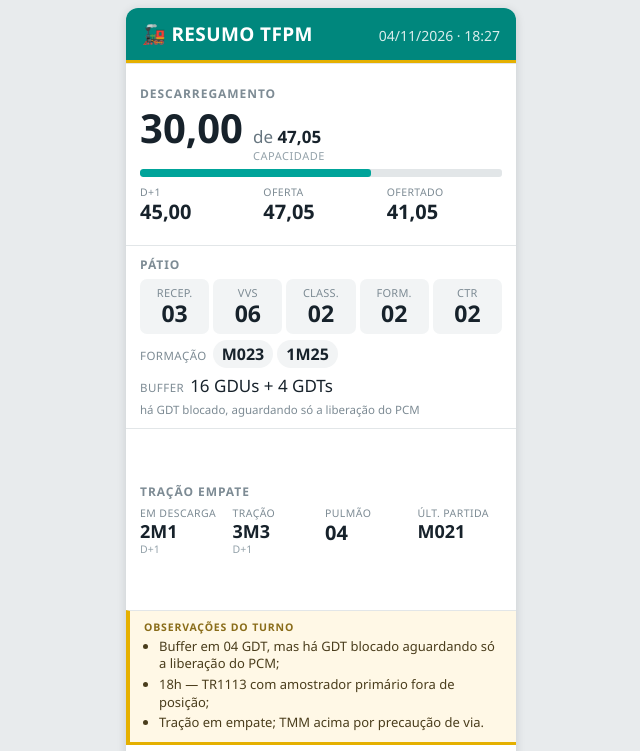
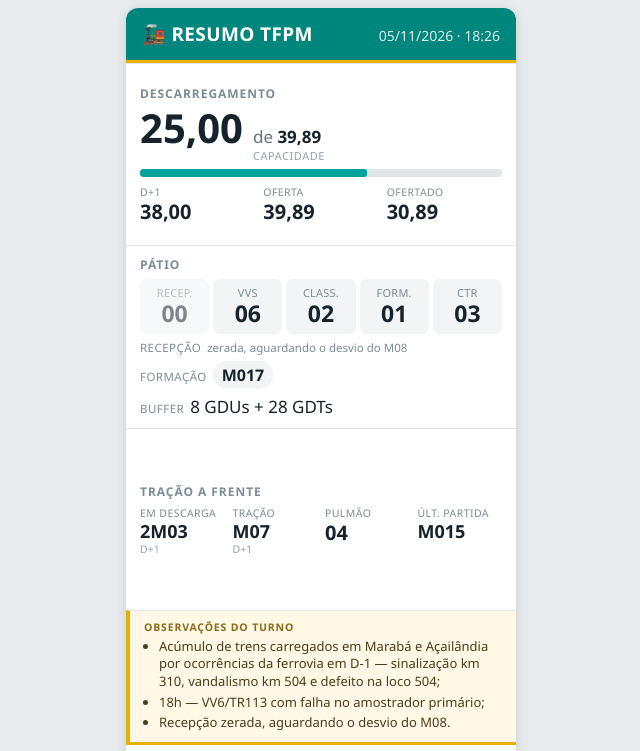
Before and after one commit to Petrus-GIF/Estudando, a plain HTML site: page cartao-turno.html in a window 1280 px wide. Shown: the top 751 px of the page, without its empty margins (319-959 px from the left). Drawn offline with Linux system fonts and the light colour scheme.

Commit message:
Lança o turno de 05/11
Turno de 05/11 18:26: ciclo em 9,54, segundo melhor da série, mas a
descarga ficou em 25,00 de 39,89 — e desta vez a causa está fora do
pátio: acúmulo de trens carregados em Marabá e Açailândia por
ocorrências da ferrovia em D-1 (sinalização no km 310, vandalismo no
km 504 e defeito na locomotiva 504).

A Recepção zerou aguardando o desvio do M08. É o segundo turno em que o
número por si só engana: não é pátio livre, é trem que não chegou.

Co-Authored-By: Claude Opus 5 <noreply@anthropic.com>
Claude-Session: https://claude.ai/code/session_014H9EF52vD12RJgNsV2gREa

```diff
--- a/cartao-turno.html
+++ b/cartao-turno.html
@@ -423,42 +423,42 @@
          ======================================================= */
 
       var TURNO = {
-        data: "04/11/2026",
-        hora: "18:27",
+        data: "05/11/2026",
+        hora: "18:26",
 
         // descarregamento
-        d1: 45.0,
-        oferta: 47.05,
-        ofertado: 41.05,
-        capacidade: 47.05,
-        realizado: 30.0,
+        d1: 38.0,
+        oferta: 39.89,
+        ofertado: 30.89,
+        capacidade: 39.89,
+        realizado: 25.0,
 
         // pátio
-        recepcao: 3,
+        recepcao: 0,
+        recepcaoNota: "zerada, aguardando o desvio do M08",
         vvs: 6,
         classificacao: 2,
-        ctr: 2,
+        ctr: 3,
         // lotes em formação e o(s) trem(ns) para onde vão
-        formacaoLotes: 2,
-        formacao: ["M023", "1M25"],
-        gdu: 16,
-        gdt: 4,
-        bufferNota: "há GDT blocado, aguardando só a liberação do PCM",
+        formacaoLotes: 1,
+        formacao: ["M017"],
+        gdu: 8,
+        gdt: 28,
 
         // tração
-        sentido: "Empate",
-        emDescarga: "2M1",
+        sentido: "A Frente",
+        emDescarga: "2M03",
         emDescargaObs: "D+1",
-        liberado: "3M3",
+        liberado: "M07",
         liberadoObs: "D+1",
         pulmao: 4,
-        ultimaPartida: "M021",
+        ultimaPartida: "M015",
 
         // complicações do turno; deixe [] quando não houver nada a registrar
         observacoes: [
-          "Buffer em 04 GDT, mas há GDT blocado aguardando só a liberação do PCM;",
-          "18h — TR1113 com amostrador primário fora de posição;",
-          "Tração em empate; TMM acima por precaução de via.",
+          "Acúmulo de trens carregados em Marabá e Açailândia por ocorrências da ferrovia em D-1 — sinalização km 310, vandalismo km 504 e defeito na loco 504;",
+          "18h — VV6/TR113 com falha no amostrador primário;",
+          "Recepção zerada, aguardando o desvio do M08.",
         ],
 
         // rodapé: trocar as turmas a cada passagem
```
Also changed, not shown: resumo-tfpm.txt.
